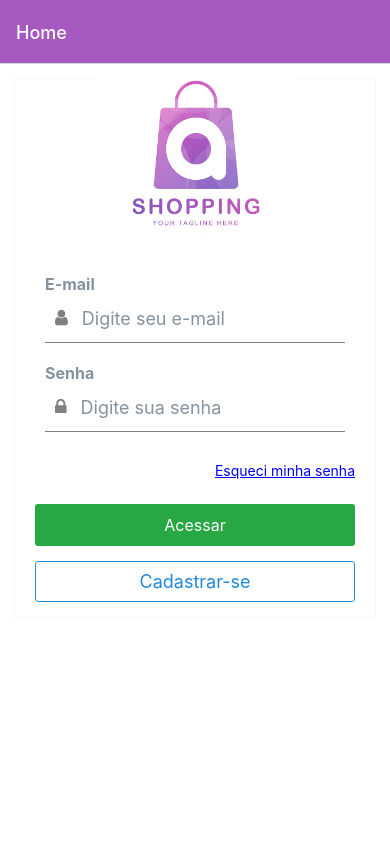
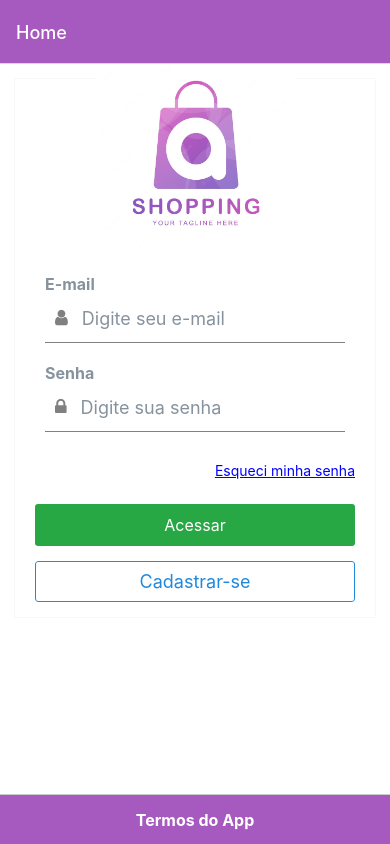
Before and after one commit to jeanpaulo204/ShoppingMobile, a React Native app: screen / in a window 390 px wide. Built offline with nearby package versions, Linux system fonts and the light colour scheme.

Commit message:
feat: foi add novo componente footer

```diff
--- a/App.js
+++ b/App.js
@@ -5,6 +5,7 @@ import HomeScreen from './rotas/HomeScreen';
 import CadastroScreen from './rotas/Cadastro';
 import RecuperarSenha from './rotas/RecuperarSenha';
 import PainelDePedido from './rotas/PainelDePedido';
+import Footer from './components/Footer';
 
 const Stack = createStackNavigator();
 
@@ -43,7 +44,9 @@ function App() {
         />
         <Stack.Screen name="Painel De Pedido" component={PainelDePedido} />
       </Stack.Navigator>
+      <Footer/>
     </NavigationContainer>
+
   );
 }
 
--- /dev/null
+++ b/components/Footer.js
@@ -0,0 +1,58 @@
+import React, { useState } from 'react';
+import { View, StyleSheet, TouchableOpacity } from 'react-native';
+import { Text, Overlay } from 'react-native-elements';
+
+function Footer() {
+  const [isDialogVisible, setDialogVisible] = useState(false);
+
+  const handleFooterPress = () => {
+    setDialogVisible(true);
+  };
+
+  const handleDialogClose = () => {
+    setDialogVisible(false);
+  };
+
+  return (
+    <>
+      <TouchableOpacity onPress={handleFooterPress} style={styles.container}>
+        <Text style={styles.footerText}>Termos do App</Text>
+      </TouchableOpacity>
+      <Overlay isVisible={isDialogVisible} onBackdropPress={handleDialogClose}>
+        <View style={styles.dialogContainer}>
+          <Text h4>Termos do App</Text>
+          <Text style={styles.dialogText}>
+            Lorem ipsum dolor sit amet, consectetur adipiscing elit. Curabitur volutpat bibendum
+            nisi sit amet placerat. Nullam nec magna urna. Sed nec odio a metus pellentesque
+            vestibulum. Sed ut leo et sapien facilisis viverra vitae ut odio.
+          </Text>
+        </View>
+      </Overlay>
+    </>
+  );
+}
+
+const styles = StyleSheet.create({
+  container: {
+    backgroundColor: '#A659BF',
+    alignItems: 'center',
+    justifyContent: 'center',
+    height: 50,
+    borderTopWidth: 1,
+    borderTopColor: '#ccc',
+  },
+  footerText: {
+    fontSize: 16,
+    fontWeight: 'bold',
+    color: 'white',
+  },
+  dialogContainer: {
+    padding: 16,
+  },
+  dialogText: {
+    fontSize: 14,
+    marginTop: 16,
+  },
+});
+
+export default Footer;
```
